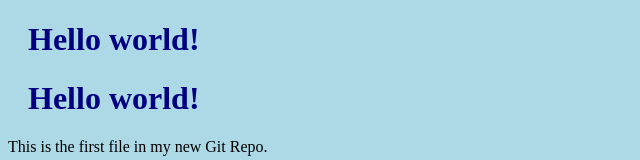
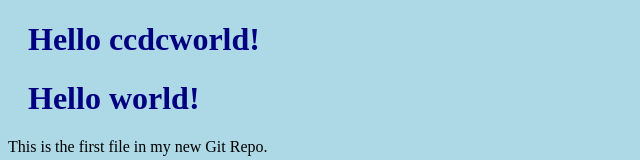
Before and after one commit to rainarobin06/myProject, a plain HTML site: page index.html in a window 1280 px wide. Shown: the top 160 px of the page, without its empty margins (0-640 px from the left). Drawn offline with Linux system fonts and the light colour scheme.

Commit message:
File added

```diff
--- a/index.html
+++ b/index.html
@@ -7,8 +7,7 @@
 </head>
 <body>
 
-<h1>Hello world!</h1>
-
+<h1>Hello ccdcworld!</h1>
 
 <h1>Hello world!</h1>
 <p>This is the first file in my new Git Repo.</p>
```
Also changed, not shown: sql.txt (added).
